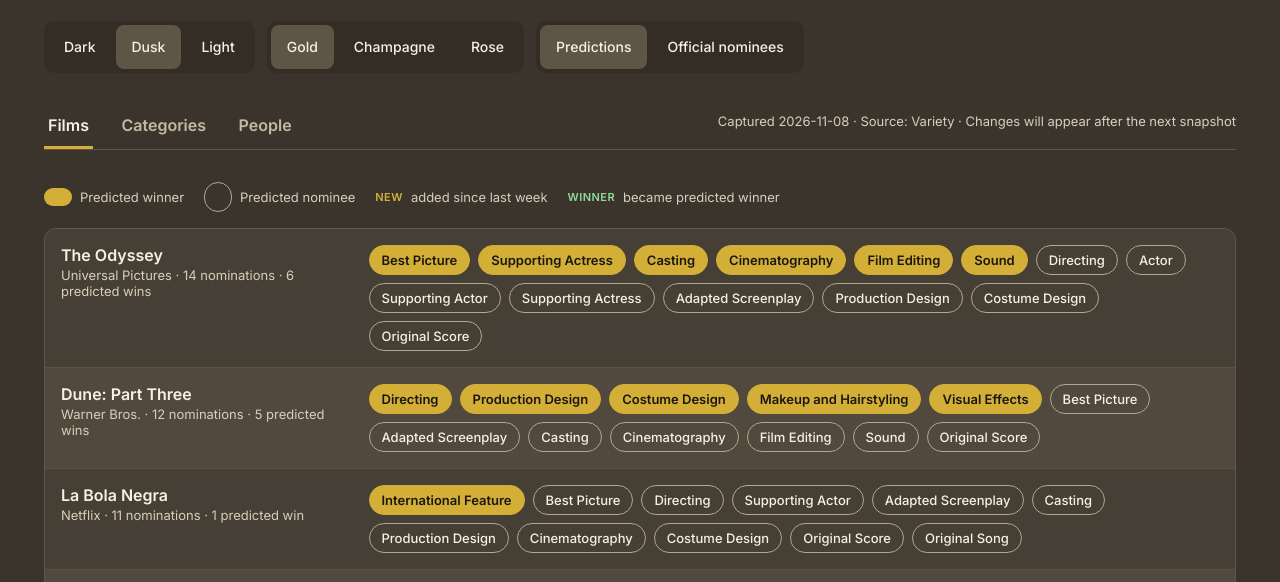
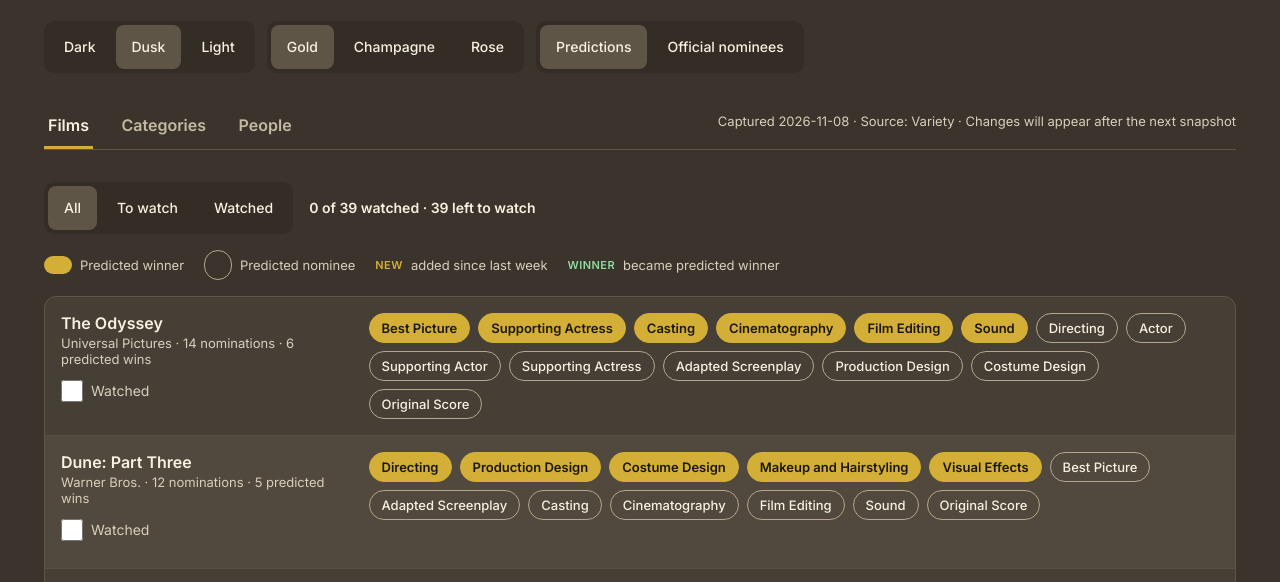
Before and after one commit to JuliusBrain/OscarsPredictions, a plain HTML site: page docs/index.html in a window 1280 px wide. Shown: the part 217-799 px from the top of the page. Drawn offline with Linux system fonts and the light colour scheme.

Commit message:
Add watched checkboxes, filter and progress counter
Co-Authored-By: Claude Sonnet 5.5 <noreply@anthropic.com>

```diff
--- a/docs/app.js
+++ b/docs/app.js
@@ -1,7 +1,10 @@
 (function () {
   var ACCENTS = { gold: ['#D4AF37', '#7A5C12'], champagne: ['#E8D8A8', '#8A6D3B'], rose: ['#E5677B', '#A3263E'] };
   var PEOPLE_CATS = ['Directing', 'Actor', 'Actress', 'Supporting Actor', 'Supporting Actress'];
-  var state = { theme: 'mid', accent: 'gold', mode: 'predicted', tab: 'films', cat: 'All' };
+  var state = { theme: 'mid', accent: 'gold', mode: 'predicted', tab: 'films', cat: 'All', filter: 'all' };
+  var watched = {};
+  try { JSON.parse(localStorage.getItem('watched') || '[]').forEach(function (f) { watched[f] = 1; }); } catch (e) {}
+  function saveWatched() { store('watched', JSON.stringify(Object.keys(watched))); }
   var data = null, changes = { entries: {}, dropped: [] };
 
   function store(k, v) { try { if (v === undefined) return localStorage.getItem(k); localStorage.setItem(k, v); } catch (e) {} return null; }
@@ -23,7 +26,7 @@
     var root = document.documentElement;
     root.setAttribute('data-theme', state.theme);
     root.style.setProperty('--accent', ACCENTS[state.accent][state.theme === 'light' ? 1 : 0]);
-    ['theme', 'accent', 'mode', 'tab'].forEach(function (f) {
+    ['theme', 'accent', 'mode', 'tab', 'filter'].forEach(function (f) {
       document.querySelectorAll('[data-' + f + '-btn]').forEach(function (b) {
         b.setAttribute('aria-pressed', b.getAttribute('data-' + f + '-btn') === state[f]);
       });
@@ -41,13 +44,30 @@
     var list = Object.keys(films).map(function (k) { return films[k]; }).sort(function (a, b) {
       return b.noms.length - a.noms.length || a.name.localeCompare(b.name);
     });
+    var seenCount = list.filter(function (f) { return watched[f.name]; }).length;
+    document.getElementById('progress').textContent = seenCount + ' of ' + list.length + ' watched · ' + (list.length - seenCount) + ' left to watch';
+    var shown = list.filter(function (f) {
+      return state.filter === 'all' || (state.filter === 'seen') === !!watched[f.name];
+    });
     var box = document.getElementById('filmlist');
     box.textContent = '';
-    list.forEach(function (f) {
+    if (!shown.length) box.appendChild(el('div', 'none', state.filter === 'seen' ? 'No films marked as watched yet.' : 'Nothing left to watch. You have seen everything on the list.'));
+    shown.forEach(function (f) {
       var wins = f.noms.filter(function (n) { return n.winner; }).length;
-      var row = el('div', 'filmrow'), name = el('div', 'filmname');
+      var row = el('div', 'filmrow' + (watched[f.name] ? ' seen' : '')), name = el('div', 'filmname');
       name.appendChild(el('b', '', f.name));
       name.appendChild(el('span', '', f.studio + ' · ' + f.noms.length + (f.noms.length === 1 ? ' nomination' : ' nominations') + (wins ? ' · ' + wins + ' predicted ' + (wins === 1 ? 'win' : 'wins') : '')));
+      var lab = el('label', 'watch'), cb = el('input');
+      cb.type = 'checkbox'; cb.checked = !!watched[f.name]; cb.setAttribute('data-film', f.name);
+      cb.onchange = function () {
+        if (cb.checked) watched[f.name] = 1; else delete watched[f.name];
+        saveWatched(); render();
+        var again = document.querySelector('input[data-film]');
+        document.querySelectorAll('input[data-film]').forEach(function (i) { if (i.getAttribute('data-film') === f.name) again = i; });
+        if (again && again.getAttribute('data-film') === f.name) again.focus();
+      };
+      lab.appendChild(cb); lab.appendChild(document.createTextNode('Watched'));
+      name.appendChild(lab);
       var chips = el('div', 'noms');
       f.noms.sort(function (a, b) { return (b.winner - a.winner); }).forEach(function (n) {
         var c = el('span', 'nom' + (n.winner ? ' win' : ''), n.cat);
@@ -83,6 +103,7 @@
         li.appendChild(t);
         var who = (e.song ? e.film + ' · ' : '') + (e.people.length && PEOPLE_CATS.indexOf(cat) >= 0 ? e.people.join(', ') + ' · ' : '') + e.studio + (e.country ? ' · ' + e.country : '');
         li.appendChild(el('span', 'who', who));
+        if (watched[e.film]) li.appendChild(el('span', 'seen-tag', 'Watched'));
         ul.appendChild(li);
       });
       card.appendChild(ul); box.appendChild(card);
@@ -104,7 +125,7 @@
         e.people.forEach(function (p) {
           var card = el('article', 'card'), top = el('div', 'top'), info = el('div');
           info.appendChild(el('div', 'name', p));
-          info.appendChild(el('div', 'film2', e.film));
+          info.appendChild(el('div', 'film2', e.film + (watched[e.film] ? ' · Watched' : '')));
           top.appendChild(info);
           if (e.winner) top.appendChild(el('span', 'tag', 'Winner'));
           card.appendChild(top);
@@ -126,7 +147,7 @@
     if (data) { renderFilms(); renderCats(); renderPeople(); }
   }
 
-  [['theme', 'theme'], ['accent', 'accent'], ['mode', 'mode'], ['tab', 'tab']].forEach(function (p) {
+  [['theme', 'theme'], ['accent', 'accent'], ['mode', 'mode'], ['tab', 'tab'], ['filter', 'filter']].forEach(function (p) {
     document.querySelectorAll('[data-' + p[0] + '-btn]').forEach(function (b) {
       b.onclick = function () {
         state[p[1]] = b.getAttribute('data-' + p[0] + '-btn');
--- a/docs/index.html
+++ b/docs/index.html
@@ -50,6 +50,14 @@
   </section>
 
   <section id="films" aria-label="Films">
+    <div class="watchbar">
+      <div class="seg" role="group" aria-label="Filter by watched">
+        <button data-filter-btn="all">All</button>
+        <button data-filter-btn="todo">To watch</button>
+        <button data-filter-btn="seen">Watched</button>
+      </div>
+      <span id="progress" class="progress" aria-live="polite"></span>
+    </div>
     <div class="legend">
       <span><i class="chipkey win"></i>Predicted winner</span>
       <span><i class="chipkey nom"></i>Predicted nominee</span>
--- a/docs/styles.css
+++ b/docs/styles.css
@@ -67,3 +67,11 @@ h1{margin:0;font-family:'Fraunces',Georgia,serif;font-weight:600;font-size:52px;
 .card .cat{font-size:12px;font-weight:600;letter-spacing:.08em;text-transform:uppercase;color:var(--accent)}
 
 @media(max-width:700px){h1{font-size:38px}.filmrow{grid-template-columns:1fr}}
+
+.watchbar{display:flex;flex-wrap:wrap;gap:16px;align-items:center;margin-bottom:16px}
+.progress{font-size:14px;font-weight:600;color:var(--text)}
+.watch{display:inline-flex;align-items:center;gap:8px;min-height:44px;font-size:14px;color:var(--muted);cursor:pointer;width:fit-content}
+.watch input{width:22px;height:22px;accent-color:var(--accent);cursor:pointer;margin:0}
+.filmrow.seen{box-shadow:inset 4px 0 0 var(--accent)}
+.seen-tag{font-size:12px;font-weight:600;color:var(--accent)}
+.none{padding:32px 16px;text-align:center;color:var(--muted)}
```
